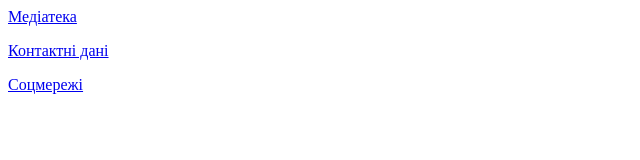
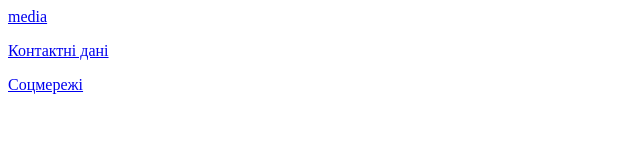
Before and after one commit to MishaMedveduik/MishaMedveduik.github.io, a plain HTML site: page index.html in a window 1280 px wide. Shown: the full height of the page, 0-640 px from the left. Drawn offline with Linux system fonts and the light colour scheme.

Commit message:
Update index.html

```diff
--- a/index.html
+++ b/index.html
@@ -3,7 +3,7 @@
 <title>Index</title>
 </head>
 <body>
-<a href="index1.html"> Медіатека </a>
+<a href="index1.html"> media </a>
 <p><a href="index2.html"> Контактні дані </a></p>
 <a href="index3.html"> Соцмережі </a>
 </body>
```
